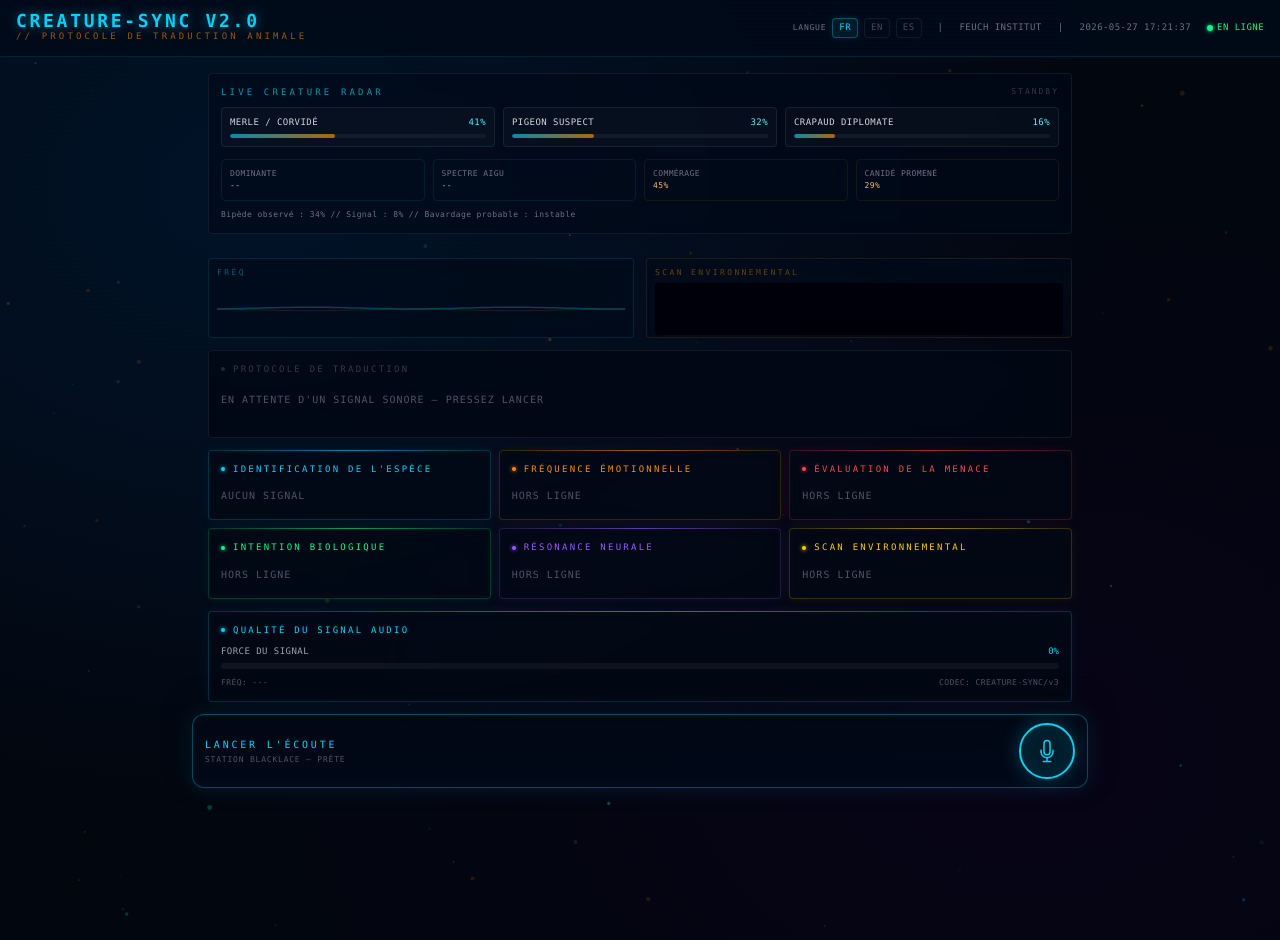
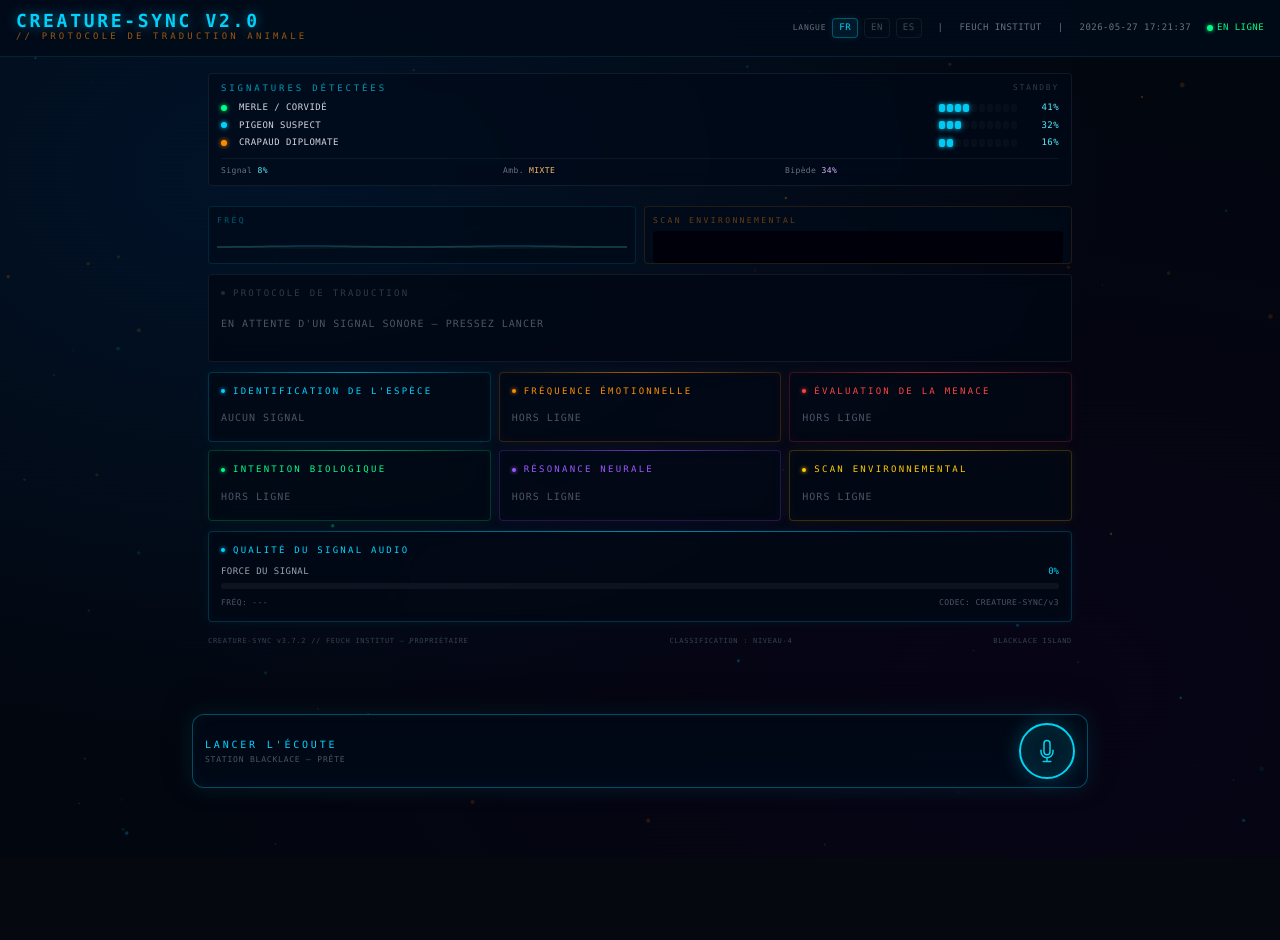
Before and after one commit to benoitlub/Creature-sync, a React (Vite) app: page / in a window 1280 px wide. After the commit the page ends 858 px from the top, so only its background shows below. Built offline with nearby package versions, Linux system fonts and the light colour scheme.

Commit message:
Compact live radar into LED signature rows

```diff
--- a/src/pages/Home.tsx
+++ b/src/pages/Home.tsx
@@ -35,12 +35,7 @@ function GlitchOverlay({ active }: { active: boolean }) {
   return (
     <div
       className="pointer-events-none fixed inset-0"
-      style={{
-        zIndex: 50,
-        background: "rgba(0, 212, 255, 0.03)",
-        animation: "none",
-        mixBlendMode: "screen",
-      }}
+      style={{ zIndex: 50, background: "rgba(0, 212, 255, 0.03)", mixBlendMode: "screen" }}
     >
       <div
         className="absolute"
@@ -73,12 +68,7 @@ function CrypticTicker({ message }: { message: string }) {
   return (
     <div
       className="text-[8px] font-mono tracking-[0.4em] uppercase px-3 py-1 rounded-sm border"
-      style={{
-        color: "#ff8c0088",
-        borderColor: "#ff8c0022",
-        background: "#ff8c0008",
-        animation: "fadeInOut 4s ease-in-out",
-      }}
+      style={{ color: "#ff8c0088", borderColor: "#ff8c0022", background: "#ff8c0008", animation: "fadeInOut 4s ease-in-out" }}
     >
       ▲ {message} ▲
     </div>
@@ -131,23 +121,16 @@ function Header({ glitch, lang, onLangChange }: { glitch: boolean; lang: Lang; o
   }, []);
 
   return (
-    <header className="relative border-b flex flex-col sm:flex-row items-start sm:items-center justify-between gap-2 px-4 py-3"
-      style={{ borderColor: "#00d4ff22", background: "rgba(0,10,25,0.9)" }}>
+    <header className="relative border-b flex flex-col sm:flex-row items-start sm:items-center justify-between gap-2 px-4 py-3" style={{ borderColor: "#00d4ff22", background: "rgba(0,10,25,0.9)" }}>
       <div className="flex items-center gap-3">
         <div className="flex flex-col">
           <div
             className="text-lg font-mono font-bold tracking-[0.15em] uppercase leading-none"
-            style={{
-              color: "#00d4ff",
-              textShadow: "0 0 12px #00d4ff88",
-              filter: glitch ? "blur(0.5px)" : "none",
-            }}
+            style={{ color: "#00d4ff", textShadow: "0 0 12px #00d4ff88", filter: glitch ? "blur(0.5px)" : "none" }}
           >
             {t.title}
           </div>
-          <div className="text-[9px] font-mono tracking-[0.35em] text-orange-400/60 uppercase">
-            {t.subtitle}
-          </div>
+          <div className="text-[9px] font-mono tracking-[0.35em] text-orange-400/60 uppercase">{t.subtitle}</div>
         </div>
       </div>
       <div className="flex items-center gap-4 text-[9px] font-mono text-gray-500 tracking-wider flex-wrap">
@@ -159,16 +142,31 @@ function Header({ glitch, lang, onLangChange }: { glitch: boolean; lang: Lang; o
         <div className="flex items-center gap-1">
           <div
             className="w-1.5 h-1.5 rounded-full"
-            style={{
-              background: blink ? "#00ff88" : "#00ff8844",
-              boxShadow: blink ? "0 0 4px #00ff88" : "none",
-              transition: "all 0.3s",
-            }}
+            style={{ background: blink ? "#00ff88" : "#00ff8844", boxShadow: blink ? "0 0 4px #00ff88" : "none", transition: "all 0.3s" }}
           />
           <span style={{ color: blink ? "#00ff88" : "#00ff8844" }}>{t.online}</span>
         </div>
       </div>
     </header>
+  );
+}
+
+function LedBar({ value }: { value: number }) {
+  const lit = Math.max(1, Math.min(10, Math.round(value / 10)));
+  return (
+    <div className="flex gap-0.5 w-20 justify-end" aria-label={`${value}%`}>
+      {Array.from({ length: 10 }, (_, i) => (
+        <span
+          key={i}
+          className="h-2 w-1.5 rounded-sm transition-all duration-300"
+          style={{
+            background: i < lit ? (i > 7 ? "#ff8c00" : "#00d4ff") : "rgba(255,255,255,0.08)",
+            boxShadow: i < lit ? `0 0 5px ${i > 7 ? "#ff8c00" : "#00d4ff"}` : "none",
+            opacity: i < lit ? 0.95 : 0.35,
+          }}
+        />
+      ))}
+    </div>
   );
 }
 
@@ -184,12 +182,10 @@ function LiveSignalDashboard({
   progress: number;
 }) {
   const signal = Math.min(99, Math.max(4, Math.round((audioFeatures?.rms ?? 0.02) * 420)));
-  const dominant = Math.round(audioFeatures?.dominantFreq ?? 0);
-  const centroid = Math.round(audioFeatures?.spectralCentroid ?? 0);
   const sharpness = Math.min(99, Math.max(6, Math.round((audioFeatures?.zcr ?? 0.05) * 420)));
   const gossip = Math.min(99, Math.max(12, Math.round((audioFeatures?.flatness ?? 0.2) * 180 + sharpness * 0.45)));
-  const bipede = Math.min(99, Math.max(10, Math.round(signal * 0.55 + gossip * 0.25 + 18)));
   const canide = Math.min(99, Math.max(8, Math.round((audioFeatures?.lowEnergyRatio ?? 0.3) * 95)));
+  const habitat = (audioFeatures?.spectralCentroid ?? 0) > 1800 && (audioFeatures?.lowEnergyRatio ?? 0.3) < 0.5 ? "FORÊT" : "MIXTE";
 
   const speciesRows = useMemo(() => {
     const main = detectedLabel || "MERLE / CORVIDÉ";
@@ -202,51 +198,37 @@ function LiveSignalDashboard({
 
   return (
     <div
-      className="rounded border p-3 backdrop-blur-sm"
+      className="rounded border px-3 py-2 backdrop-blur-sm"
       style={{ borderColor: active ? "#00d4ff44" : "#ffffff11", background: "rgba(0,10,25,0.68)" }}
     >
-      <div className="flex items-center justify-between mb-2">
-        <div className="text-[9px] font-mono tracking-[0.35em] uppercase text-cyan-400/70">Live creature radar</div>
-        <div className="text-[8px] font-mono tracking-[0.25em] uppercase" style={{ color: active ? "#00ff88" : "#ffffff33" }}>
-          {active ? "CHANNEL OPEN" : "STANDBY"}
+      <div className="flex items-center justify-between mb-1.5">
+        <div className="text-[9px] font-mono tracking-[0.32em] uppercase text-cyan-400/70">Signatures détectées</div>
+        <div className="text-[8px] font-mono tracking-[0.22em] uppercase" style={{ color: active ? "#00ff88" : "#ffffff33" }}>
+          {active ? "LIVE" : "STANDBY"}
         </div>
       </div>
 
-      <div className="grid grid-cols-1 sm:grid-cols-3 gap-2 mb-3">
-        {speciesRows.map(row => (
-          <div key={row.label} className="rounded border px-2 py-2" style={{ borderColor: "#ffffff12", background: "rgba(255,255,255,0.025)" }}>
-            <div className="flex justify-between text-[9px] font-mono tracking-wider mb-1">
-              <span className="text-gray-300 truncate">{row.label}</span>
-              <span className="text-cyan-300">{row.value}%</span>
-            </div>
-            <div className="h-1 rounded-full bg-white/5 overflow-hidden">
-              <div className="h-full rounded-full transition-all duration-300" style={{ width: `${row.value}%`, background: "linear-gradient(90deg,#00d4ff99,#ff8c00aa)" }} />
-            </div>
+      <div className="space-y-1">
+        {speciesRows.map((row, index) => (
+          <div key={row.label} className="grid grid-cols-[10px_1fr_auto_34px] items-center gap-2 text-[9px] font-mono tracking-wider">
+            <span
+              className="w-1.5 h-1.5 rounded-full"
+              style={{
+                background: index === 0 ? "#00ff88" : index === 1 ? "#00d4ff" : "#ff8c00",
+                boxShadow: `0 0 5px ${index === 0 ? "#00ff88" : index === 1 ? "#00d4ff" : "#ff8c00"}`,
+              }}
+            />
+            <span className="text-gray-300 truncate uppercase">{row.label}</span>
+            <LedBar value={row.value} />
+            <span className="text-cyan-300 text-right">{row.value}%</span>
           </div>
         ))}
       </div>
 
-      <div className="grid grid-cols-2 sm:grid-cols-4 gap-2 text-[8px] font-mono tracking-wider">
-        <div className="rounded border p-2" style={{ borderColor: "#00d4ff18" }}>
-          <div className="text-gray-500 uppercase">Dominante</div>
-          <div className="text-cyan-300">{dominant ? `${dominant} Hz` : "--"}</div>
-        </div>
-        <div className="rounded border p-2" style={{ borderColor: "#00d4ff18" }}>
-          <div className="text-gray-500 uppercase">Spectre aigu</div>
-          <div className="text-cyan-300">{centroid ? `${centroid} Hz` : "--"}</div>
-        </div>
-        <div className="rounded border p-2" style={{ borderColor: "#ff8c0018" }}>
-          <div className="text-gray-500 uppercase">Commérage</div>
-          <div className="text-orange-300">{gossip}%</div>
-        </div>
-        <div className="rounded border p-2" style={{ borderColor: "#ff8c0018" }}>
-          <div className="text-gray-500 uppercase">Canidé promené</div>
-          <div className="text-orange-300">{canide > 60 ? "CRITIQUE" : `${canide}%`}</div>
-        </div>
-      </div>
-
-      <div className="mt-2 text-[8px] font-mono text-gray-500 tracking-wider">
-        Bipède observé : {bipede}% // Signal : {signal}% // Bavardage probable : {gossip > 65 ? "élevé" : "instable"}
+      <div className="mt-2 pt-1.5 border-t border-white/5 grid grid-cols-3 gap-2 text-[8px] font-mono tracking-wider text-gray-500">
+        <div>Signal <span className="text-cyan-300">{signal}%</span></div>
+        <div>Amb. <span className="text-orange-300">{habitat}</span></div>
+        <div>Bipède <span className="text-purple-300">{Math.min(99, Math.max(10, Math.round(signal * 0.55 + gossip * 0.25 + 18)))}%</span></div>
       </div>
     </div>
   );
@@ -283,7 +265,7 @@ export default function Home() {
       <Header glitch={state.glitchActive} lang={lang} onLangChange={setLang} />
 
       <main
-        className="relative flex-1 flex flex-col gap-3 p-3 sm:p-4 max-w-4xl mx-auto w-full"
+        className="relative flex-1 flex flex-col gap-2.5 p-3 sm:p-4 max-w-4xl mx-auto w-full"
         style={{ zIndex: 2, paddingBottom: "calc(13rem + env(safe-area-inset-bottom, 0px))" }}
       >
         <LiveSignalDashboard
@@ -297,16 +279,16 @@ export default function Home() {
           <CrypticTicker message={crypticMessage} />
         </div>
 
-        <div className="grid grid-cols-1 sm:grid-cols-2 gap-3">
-          <div className="rounded border p-2 backdrop-blur-sm" style={{ borderColor: "#00d4ff22", background: "rgba(0,10,25,0.7)", height: "80px" }}>
+        <div className="grid grid-cols-2 gap-2">
+          <div className="rounded border p-2 backdrop-blur-sm" style={{ borderColor: "#00d4ff22", background: "rgba(0,10,25,0.7)", height: "58px" }}>
             <div className="text-[8px] font-mono text-cyan-400/40 tracking-[0.3em] mb-1">{t.freq}</div>
-            <div style={{ height: "52px" }}>
+            <div style={{ height: "32px" }}>
               <Waveform data={waveformData} active={state.isListening || state.isAnalyzing} />
             </div>
           </div>
-          <div className="rounded border p-2 backdrop-blur-sm" style={{ borderColor: "#ff8c0022", background: "rgba(0,10,25,0.7)", height: "80px" }}>
+          <div className="rounded border p-2 backdrop-blur-sm" style={{ borderColor: "#ff8c0022", background: "rgba(0,10,25,0.7)", height: "58px" }}>
             <div className="text-[8px] font-mono text-orange-400/40 tracking-[0.3em] mb-1">{t.environment.toUpperCase()}</div>
-            <div style={{ height: "52px" }}>
+            <div style={{ height: "32px" }}>
               <Spectrogram data={spectrogramData} active={state.isListening || state.isAnalyzing} />
             </div>
           </div>
```
